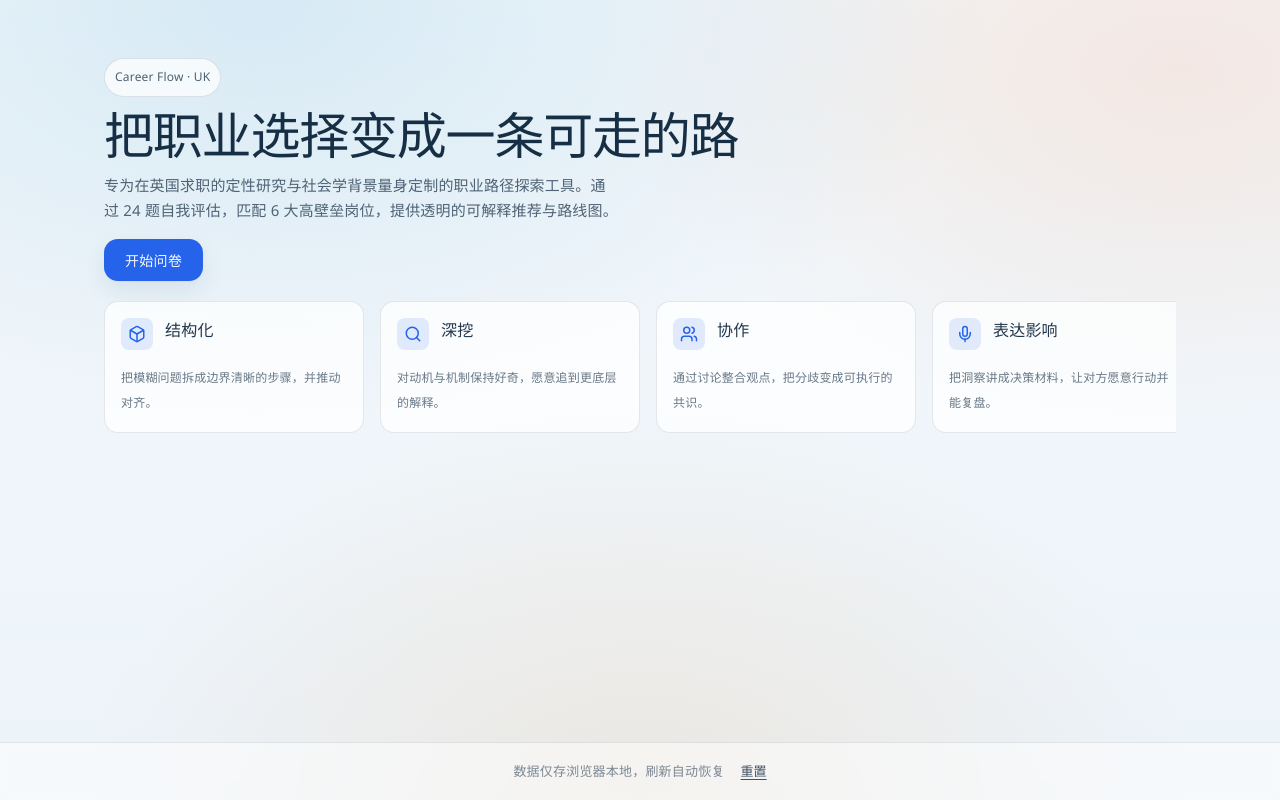
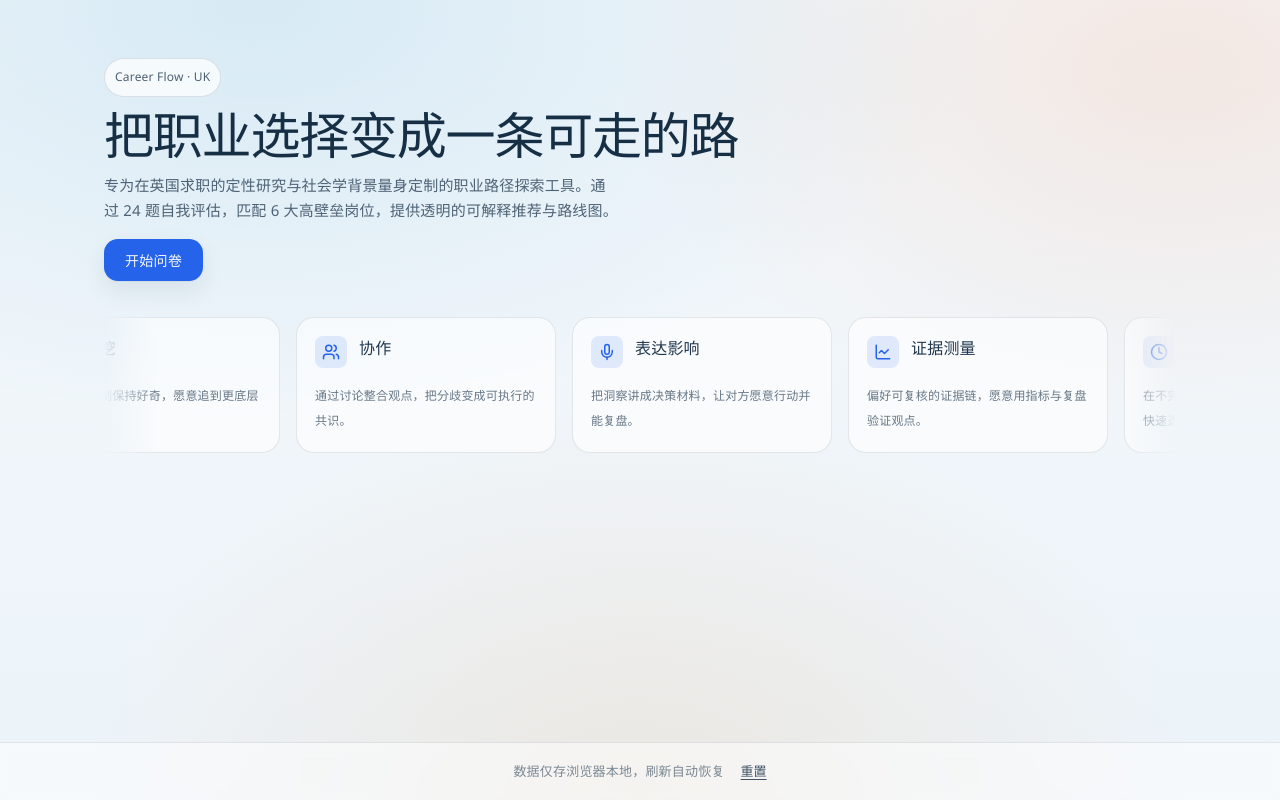
Before and after one commit to MasterFrancis/Career_Ava, a React (Vite) app: page / in a window 1280 px wide. Built offline with nearby package versions, Linux system fonts and the light colour scheme; a web font is replaced by a local one.

Commit message:
feat: Build Career Report Web App
Co-authored-by: traeagent <traeagent@users.noreply.github.com>

```diff
--- a/src/index.css
+++ b/src/index.css
@@ -964,37 +964,50 @@ details[open] .accordionChevron {
   font-size: 13px;
 }
 
-.dimExplainScroll {
-  display: flex;
-  overflow-x: auto;
-  gap: 16px;
-  padding-bottom: 12px;
-  scroll-snap-type: x mandatory;
-  -webkit-overflow-scrolling: touch;
+.marqueeContainer {
+  overflow: hidden;
+  width: 100%;
+  padding: 16px 0;
+  position: relative;
+  mask-image: linear-gradient(to right, transparent, black 5%, black 95%, transparent);
+  -webkit-mask-image: linear-gradient(to right, transparent, black 5%, black 95%, transparent);
 }
 
-.dimExplainScroll::-webkit-scrollbar {
-  height: 6px;
+.marqueeContent {
+  display: flex;
+  width: max-content;
+  gap: 16px;
+  animation: marqueeScroll 40s linear infinite;
 }
-.dimExplainScroll::-webkit-scrollbar-track {
-  background: rgba(14, 38, 61, 0.04);
-  border-radius: 999px;
+
+.marqueeContent:hover {
+  animation-play-state: paused;
 }
-.dimExplainScroll::-webkit-scrollbar-thumb {
-  background: rgba(14, 38, 61, 0.12);
-  border-radius: 999px;
+
+@keyframes marqueeScroll {
+  0% { transform: translateX(0); }
+  100% { transform: translateX(calc(-50% - 8px)); } /* 8px is half the gap of 16px */
 }
 
 .dimExplainCardScroll {
   flex: 0 0 260px;
-  scroll-snap-align: start;
   border: 1px solid var(--stroke);
-  border-radius: var(--radius-md);
-  padding: 16px;
-  background: var(--card2);
+  border-radius: var(--radius-lg);
+  padding: 18px;
+  background: rgba(255, 255, 255, 0.6);
+  backdrop-filter: blur(12px);
   display: flex;
   flex-direction: column;
   gap: 12px;
+  transition: transform 300ms cubic-bezier(0.4, 0, 0.2, 1), box-shadow 300ms cubic-bezier(0.4, 0, 0.2, 1), border-color 300ms ease;
+  cursor: default;
+}
+
+.dimExplainCardScroll:hover {
+  transform: translateY(-4px) scale(1.02);
+  box-shadow: 0 20px 40px rgba(37, 99, 235, 0.08);
+  border-color: rgba(37, 99, 235, 0.3);
+  background: rgba(255, 255, 255, 0.9);
 }
 
 .dimExplainHead {
--- a/src/pages/WelcomePage.tsx
+++ b/src/pages/WelcomePage.tsx
@@ -70,11 +70,12 @@ export function WelcomePage() {
       </div>
 
       <div className="homeDesc">
-        <div className="dimExplainScroll">
-          {DIMENSION_ORDER.map(key => {
+        <div className="marqueeContainer">
+          <div className="marqueeContent">
+            {[...DIMENSION_ORDER, ...DIMENSION_ORDER].map((key, index) => {
               const d = DIMENSIONS[key as keyof typeof DIMENSIONS]
               return (
-              <div key={key} className="dimExplainCardScroll">
+                <div key={`${key}-${index}`} className="dimExplainCardScroll">
                   <div className="dimExplainHead">
                     <div className="dimExplainIcon">{DIM_ICONS[key]}</div>
                     <div>
@@ -88,5 +89,6 @@ export function WelcomePage() {
           </div>
         </div>
       </div>
+    </div>
   )
 }
```
Lines whose indentation alone changed are shown as unchanged.
